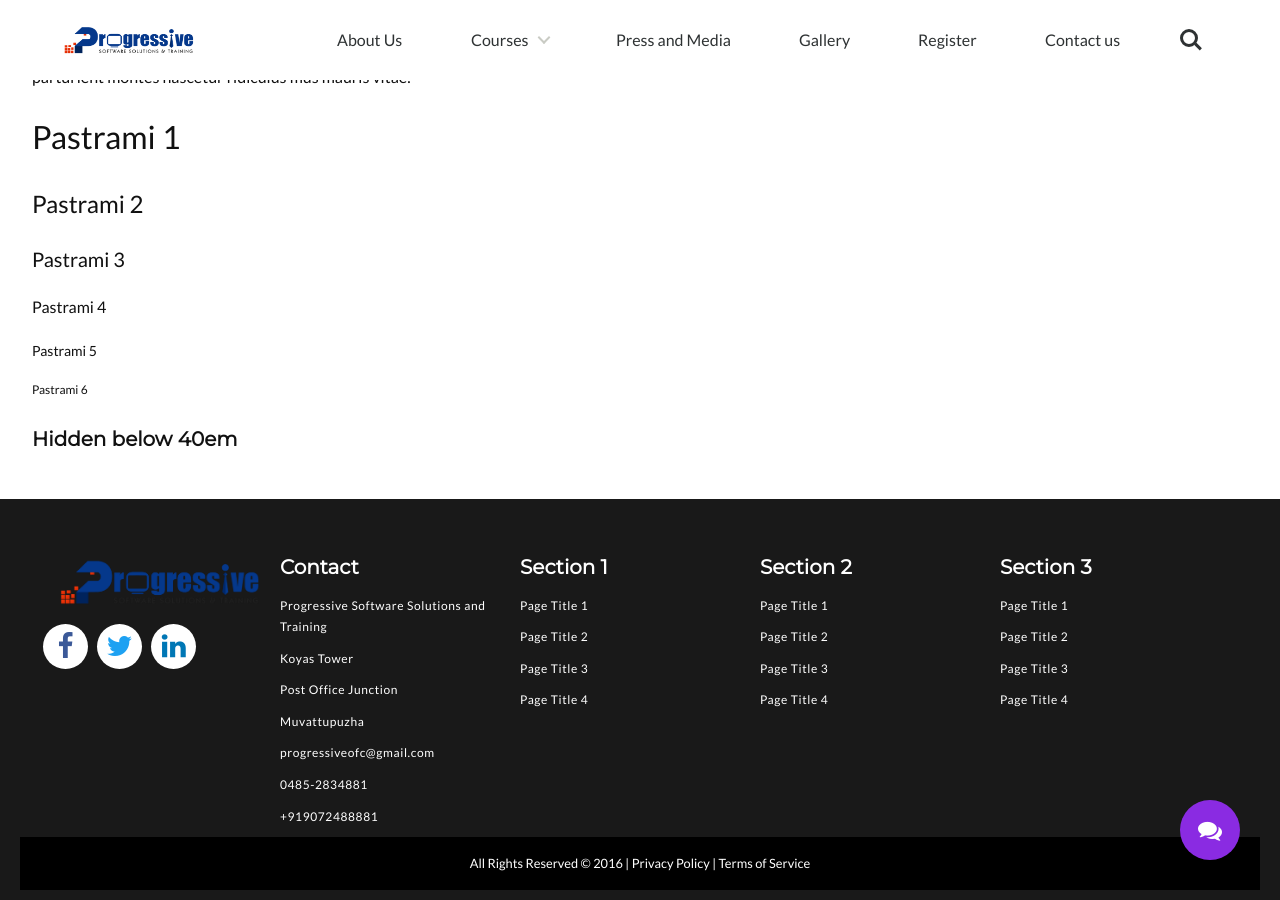
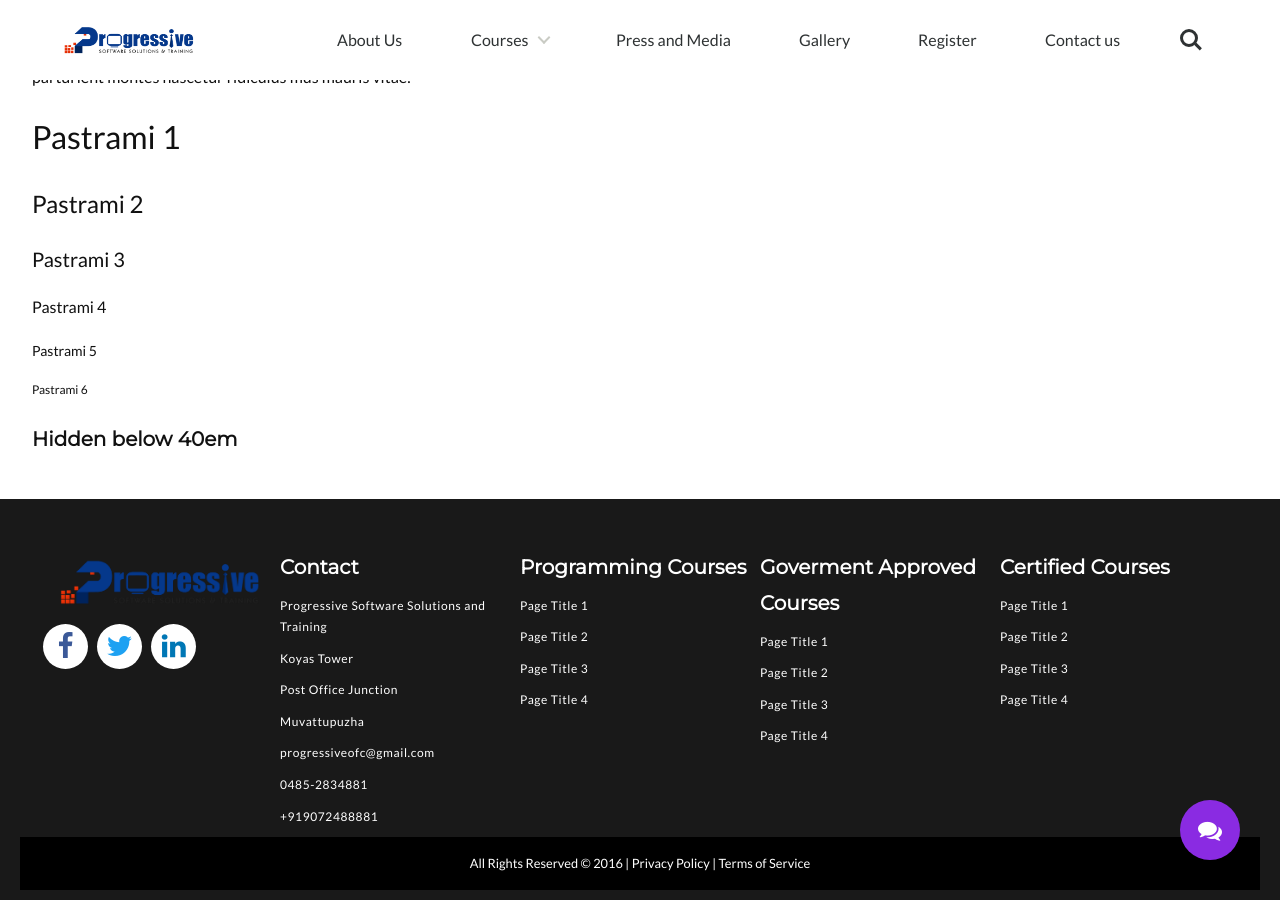
Before and after one commit to psstEdu/PSST, a Jekyll site: the page built from index.md, in a window 1280 px wide and 900 px high, scrolled down 1275 px. Built offline with Jekyll 4.4.1, drawn with Linux system fonts in a browser that asks for light colours.

Commit message:
Update footer.html

```diff
--- a/_includes/footer.html
+++ b/_includes/footer.html
@@ -26,7 +26,7 @@
     </div>
     <div class="footer-navigation">
       <div class="footer-links-holder">
-        <h3><a href="">Section 1</a></h3>
+        <h3><a href="">Programming Courses</a></h3>
         <ul class="footer-links">
           <li><a href="">Page Title 1</a></li>
           <li><a href="">Page Title 2</a></li>
@@ -35,7 +35,7 @@
         </ul>
       </div>
       <div class="footer-links-holder">
-        <h3><a href="">Section 2</a></h3>
+        <h3><a href="">Goverment Approved Courses</a></h3>
         <ul class="footer-links">
           <li><a href="">Page Title 1</a></li>
           <li><a href="">Page Title 2</a></li>
@@ -44,7 +44,7 @@
         </ul>
       </div>
       <div class="footer-links-holder">
-        <h3><a href="">Section 3</a></h3>
+        <h3><a href="">Certified Courses</a></h3>
         <ul class="footer-links">
           <li><a href="">Page Title 1</a></li>
           <li><a href="">Page Title 2</a></li>
```
